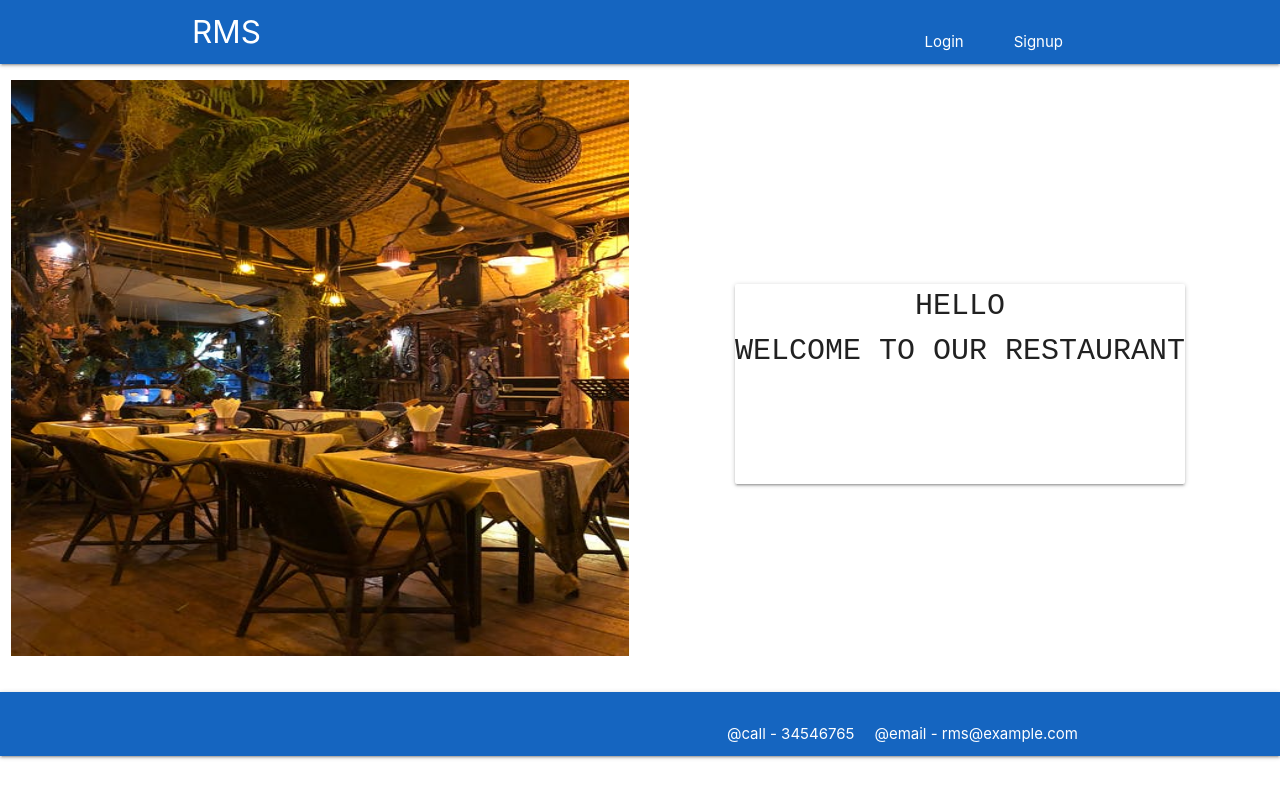
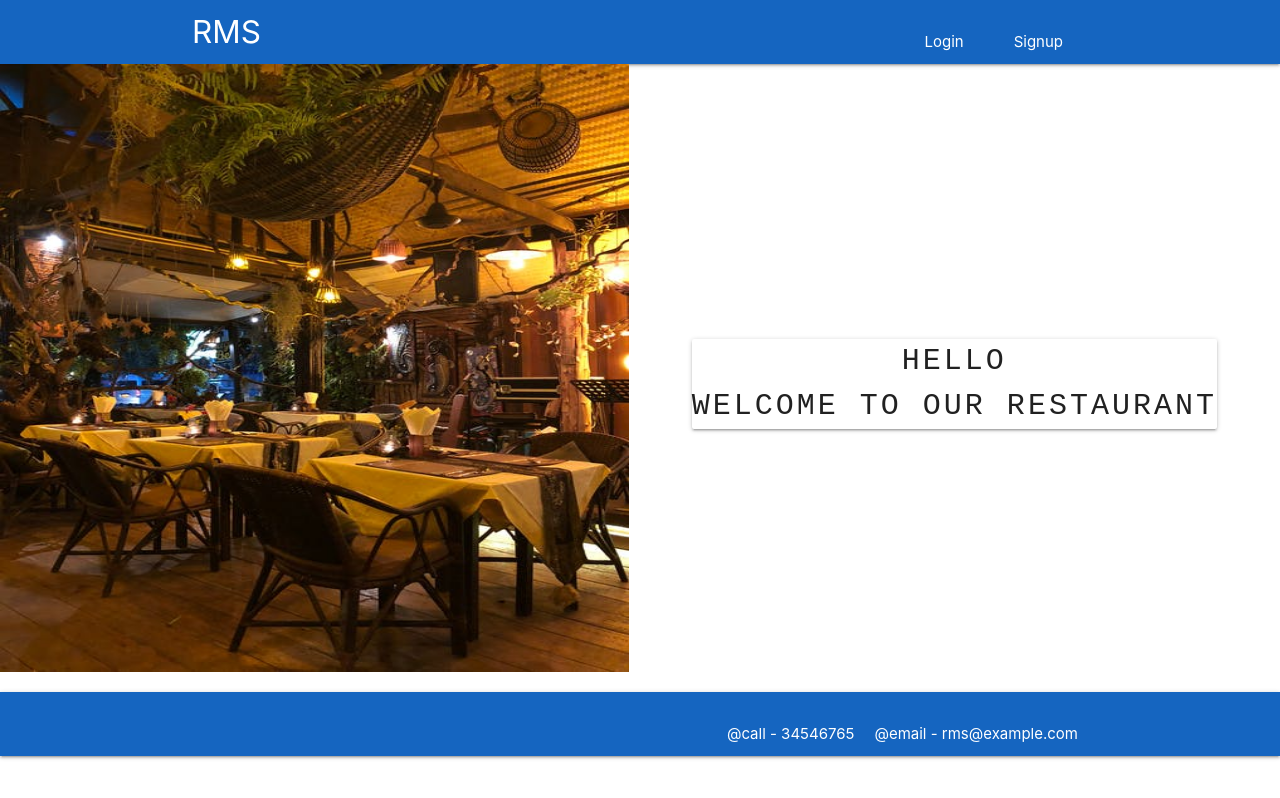
Before and after one commit to Priyal2807/RestaurantManagementSystem, a React (Create React App) app in the folder rms/: page / in a window 1280 px wide. Built offline with nearby package versions, Linux system fonts and the light colour scheme.

Commit message:
adjusting the elements on the front page

```diff
--- a/rms/src/index.css
+++ b/rms/src/index.css
@@ -14,11 +14,11 @@ code {
   font-family: source-code-pro, Menlo, Monaco, Consolas, 'Courier New',
     monospace;
 }
-#myimg{
+#myimg {
     width: 100%;
-    height:72vh;
+    height: inherit;
     padding: 0;
-    margin:0;
+    margin: 0;
 }
 li{
     margin:10px;
@@ -27,8 +27,9 @@ li{
     height: 200px;
     font-size: 30px;
     font-family: monospace;
-    text-align:center
-
+    text-align: center;
+    display: contents;
+    letter-spacing: 3px;
 }
 .mycol {
     align-items: center;
@@ -39,6 +40,10 @@ li{
 }
 .row{
     margin-bottom:0;
+}
+.row, .col.s6 {
+    padding-left: 0px;
+    padding-bottom: 0px;
 }
 
 input[type=text], input[type=password], select {
```
